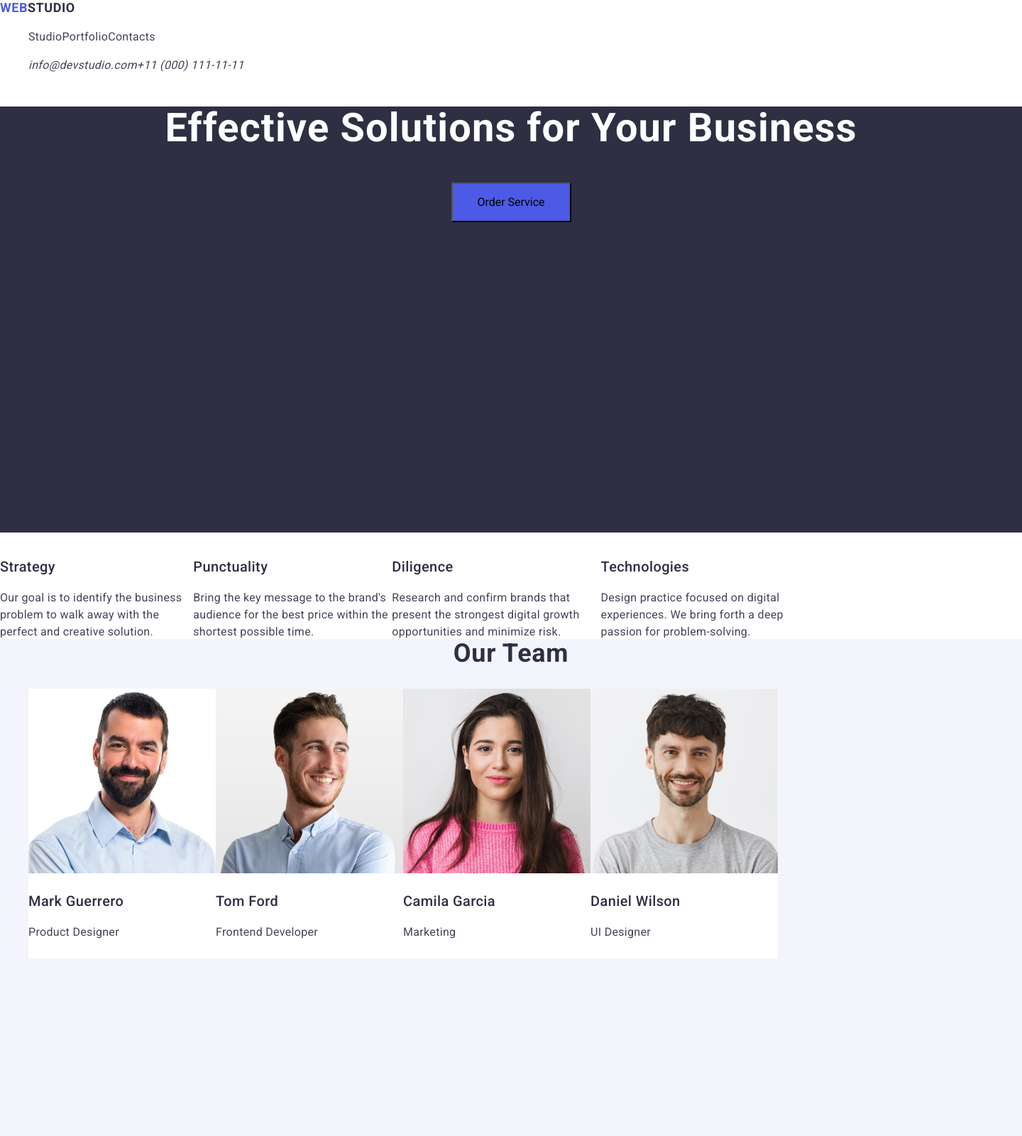
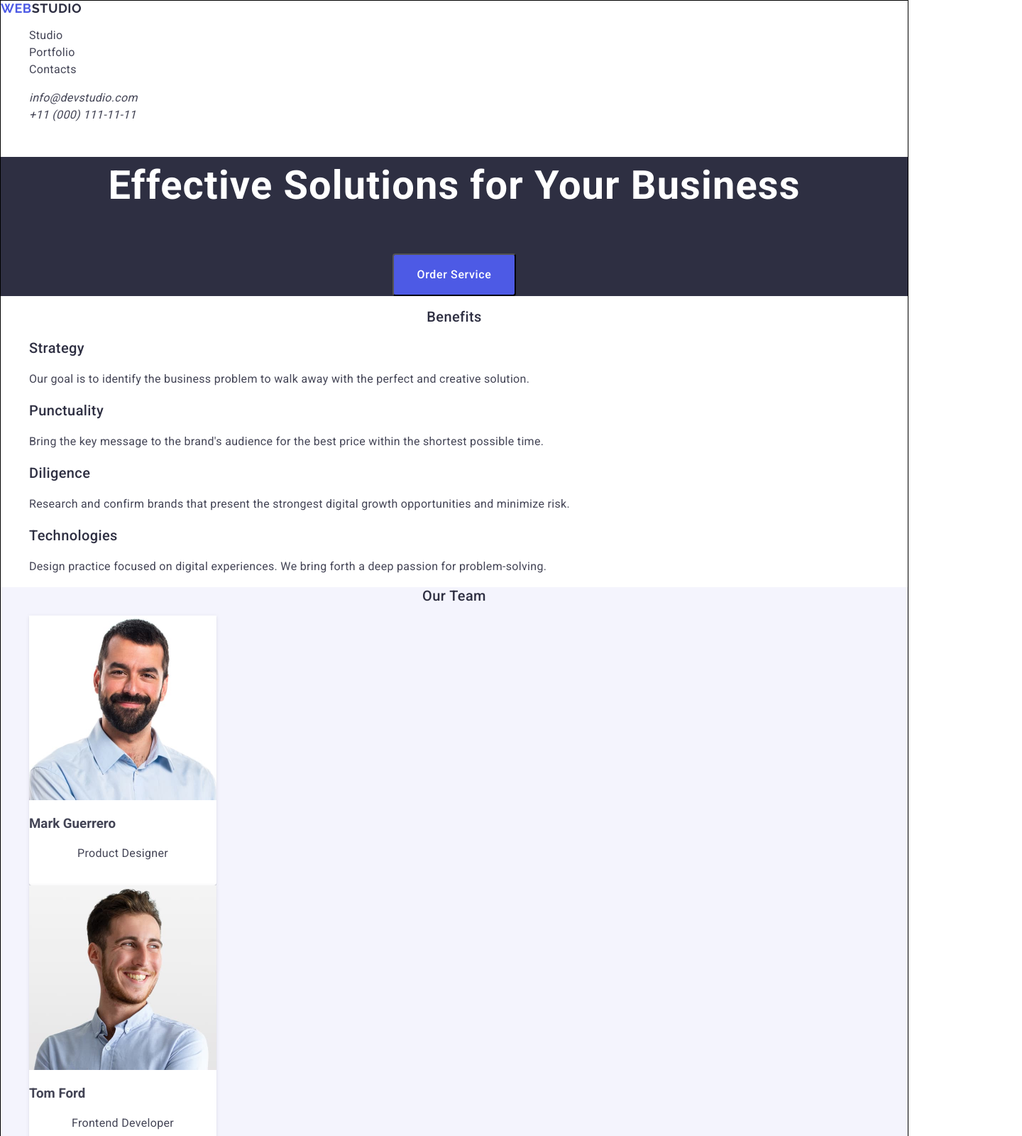
Before and after one commit to ValeriiaDemidova/goit-markup-hw-06, a plain HTML site: page index.html in a window 1280 px wide. Shown: the top 1600 px of the page at 71% size, 1440 px wide, since content can reach past the window. Drawn offline with nearby package versions, Linux system fonts and the light colour scheme.

Commit message:
first final

```diff
--- a/css/styles.css
+++ b/css/styles.css
@@ -1,30 +1,21 @@
-body {
 
-    margin: 0;
-    font-family: 'Roboto', sans-serif;
-    font-weight: 400;
+body{
+    font-size: 16px;
+   font-family: "Roboto",  sans-serif;
+    margin: 0 auto;
+    background-color: #FFFFFF;
+    padding:0;
+    border: 1px solid #000;
     color: #434455;
-    font-size: 16px;
-    line-height: 24px;
-    letter-spacing: 0.02em;
-    background-color: #fff;
-width: 1440px;
-    height: 3300px;}
 
-    h1, h2, h3{
-        font-family: "Roboto", sans-serif;
+}
+ul{
+    list-style-type: none;
+
 }
 
-    ul{
-        list-style-type: none;
-        display: flex;
-    }
-
-.header{
-background: #fff;}
-
-
 .logo{
+    font-family: "Raleway", sans-serif;
         font-weight: 700;
         font-size: 18px;
         line-height: 1.16667;
@@ -36,8 +27,11 @@ background: #fff;}
 span{
     color: #2e2f42;
 }
+.links {
+    margin-right: 40px;
+}
 
-.links{
+.links-nav {
     font-weight: 400;
     font-size: 16px;
     line-height: 1.5;
@@ -45,12 +39,11 @@ span{
     color: #434455;
     text-decoration: none;
 }
-.links:hover,
-.links:active{
+.links-nav:hover,
+.links-nav:active {
     color: #404bbf;
 }
-
-.contacts{
+.contacts {
     font-weight: 400;
     font-size: 16px;
     line-height: 1.5;
@@ -58,152 +51,112 @@ color: #404bbf;
     color: #434455;
     text-decoration: none;
 }
+
 .contacts:hover,
-.contacts:focus{
+.contacts:focus {
     color: #404bbf;
 }
-/* main  */
 
-/* section one */
 .sec-one{
     background: #2e2f42;
-    width: 1440px;
-        height: 600px;
+
 }
 .sec-one-title{
+
     font-weight: 700;
     font-size: 56px;
     line-height: 1.07143;
     letter-spacing: 0.02em;
     text-align: center;
     color: #fff;
+padding: 10px 50px 20px;
+}
+.button {
+    cursor: pointer;
+    border-radius: 4px;
+    padding: 16px 32px;
+font-weight: 500;
+    font-size: 16px;
+    line-height: 1.5;
+    letter-spacing: 0.04em;
+
+
+color: #fff;
+    background: #4d5ae5;
+    margin: 0 auto;
+    display: block
+}
+
+.button:hover,
+.button:focus {
+    background: #404bbf;
+}
 
 
 
+.sec-title{
+    font-weight: 500;
+        font-size: 20px;
+        line-height: 1.2;
+        letter-spacing: 0.02em;
+        text-transform: capitalize;
+        text-align: center;
+        color: #2e2f42;
+}
+.sec-text-nc{
+    font-weight: 400;
+        font-size: 16px;
+        line-height: 1.5;
+        letter-spacing: 0.02em;
+        color: #434455;
+}
+.sec-text{
 
+        font-weight: 400;
+        font-size: 16px;
+        line-height: 1.5;
+        letter-spacing: 0.02em;
+        color: #434455;
+        text-align: center;
 }
-.button{
-    cursor: pointer;
-
-
-        width: 169px;
-        height: 56px;
-
-        background: #4d5ae5;
-        margin: 0 auto;
-        display:block
-}
-.button:hover,
-.button:focus{
-    background: #404bbf;
-}
-
-/* section two */
-
-
-.sec-two{
-    width: 1128px;
-        height: 104px;
-
-}
-
-.sec-two-title{
-    display: none;
-margin: 0%;
-padding: 0%;
-
-}
-h3{
-
+.list-title-nc{
             font-weight: 500;
                 font-size: 20px;
                 line-height: 1.2;
                 letter-spacing: 0.02em;
                 color: #2e2f42;
 
-
-
             }
 
-
-
-.sec-two-list{
-    list-style-type: none;
-
-    padding: 0;
-
-
-}
-.sec-two-list p{
-            font-weight: 400;
-                font-size: 16px;
-                line-height: 1.5;
+.list-titel{
+        font-weight: 500;
+        font-size: 20px;
+        line-height: 1.2;
         letter-spacing: 0.02em;
-                color: #434455;
-
-}
-/* section three */
-.sec-three-title{
-    font-weight: 700;
-        font-size: 36px;
-        line-height: 1.11111;
-        letter-spacing: 0.02em;
-        text-transform: capitalize;
+        color: #2e2f42;
         text-align: center;
-        color: #2e2f42;
 }
 
 .sec-three{
     background: #f4f4fd;
-width: 1440px;
-height: 732px;
-
 }
-
-.sec-three-box{
-
+.sec-box{
+    box-shadow: 0 2px 1px 0 rgba(46, 47, 66, 0.08), 0 1px 1px 0 rgba(46, 47, 66, 0.16), 0 1px 6px 0 rgba(46, 47, 66, 0.08);
+        background: #fff;
         padding: 0px 0px 32px 0px;
+        border-radius: 0 0 4px 4px;
         width: 264px;
             height: 380px;
-
-            background: #fff;
-
 }
-/* section four */
-
-.sec-four{
-width: 1128px;
-    height: 1000px;
-}
-.sec-four-title{
-    font-weight: 700;
-        font-size: 36px;
-        line-height: 1.11111;
-        letter-spacing: 0.02em;
-        text-transform: capitalize;
-        text-align: center;
-        color: #2e2f42;
-}
-
-.sec-four-box{
-    background: #fff;
+.sec-card{
     width: 360px;
         height: 420px;
+        background: #fff;
+        box-shadow: 0 2px 1px 0 rgba(46, 47, 66, 0.08), 0 1px 1px 0 rgba(46, 47, 66, 0.16), 0 1px 6px 0 rgba(46, 47, 66, 0.08);
 }
-/* footer */
 .footer{
-    width: 1440px;
-        height: 312px;
     background: #2e2f42;
 }
 .footer span{
     color: #f4f4fd;
 }
-.footer-text{
-
-        font-weight: 400;
-        font-size: 16px;
-        line-height: 1.5;
-        letter-spacing: 0.02em;
-        color: #f4f4fd;
-}
--- a/index.html
+++ b/index.html
@@ -19,19 +19,25 @@
   </head>
 
   <body>
-    <header class="header">
-      <nav class="nav">
+    <header>
+      <nav>
         <a class="logo" href="./index.html">Web<span>Studio</span></a>
 
-        <ul class="nav-menu">
-          <li><a class="links" href="" target="_blank">Studio</a></li>
-          <li><a class="links" href="" target="_blank">Portfolio</a></li>
-          <li><a class="links" href="" target="_blank">Contacts</a></li>
+        <ul>
+          <li class="links">
+            <a class="links-nav" href="" target="_blank">Studio</a>
+          </li>
+          <li class="links">
+            <a class="links-nav" href="" target="_blank">Portfolio</a>
+          </li>
+          <li class="links">
+            <a class="links-nav" href="" target="_blank">Contacts</a>
+          </li>
         </ul>
       </nav>
 
-      <address class="address">
-        <ul class="nav-menu">
+      <address>
+        <ul>
           <li>
             <a class="contacts" href="mailto:info@devstudio.com"
               >info@devstudio.com</a
@@ -50,33 +56,33 @@
         <button class="button" type="button">Order Service</button>
       </section>
 
-      <section class="sec-two">
-        <h2 class="sec-two-title">Benefits</h2>
-        <ul class="sec-two-list">
+      <section>
+        <h2 class="sec-title">Benefits</h2>
+        <ul>
           <li>
-            <h3>Strategy</h3>
-            <p class="sec-two-text">
+            <h3 class="list-title-nc">Strategy</h3>
+            <p class="sec-text-nc">
               Our goal is to identify the business problem to walk away with the
               perfect and creative solution.
             </p>
           </li>
           <li>
-            <h3>Punctuality</h3>
-            <p class="sec-two-text">
+            <h3 class="list-title-nc">Punctuality</h3>
+            <p class="sec-text-nc">
               Bring the key message to the brand's audience for the best price
               within the shortest possible time.
             </p>
           </li>
           <li>
-            <h3>Diligence</h3>
-            <p class="sec-two-text">
+            <h3 class="list-title-nc">Diligence</h3>
+            <p class="sec-text-nc">
               Research and confirm brands that present the strongest digital
               growth opportunities and minimize risk.
             </p>
           </li>
           <li>
-            <h3>Technologies</h3>
-            <p class="sec-two-text">
+            <h3 class="list-title-nc">Technologies</h3>
+            <p class="sec-text-nc">
               Design practice focused on digital experiences. We bring forth a
               deep passion for problem-solving.
             </p>
@@ -85,99 +91,101 @@
       </section>
 
       <section class="sec-three">
-        <h2 class="sec-three-title">Our Team</h2>
-        <ul class="sec-three-list">
-          <li class="sec-three-box">
+        <h2 class="sec-title">Our Team</h2>
+        <ul>
+          <li class="sec-box">
             <img
               src="./images/foto1.jpg"
               alt="markguerrero"
               width="264"
               height="260"
             />
-            <h3>Mark Guerrero</h3>
-            <p>Product Designer</p>
+            <h3 class="list-title">Mark Guerrero</h3>
+            <p class="sec-text">Product Designer</p>
           </li>
-          <li class="sec-three-box">
+          <li class="sec-box">
             <img
               src="./images/foto2.jpg"
               alt="tomford"
               width="264"
               height="260"
             />
-            <h3>Tom Ford</h3>
-            <p>Frontend Developer</p>
+            <h3 class="list-title">Tom Ford</h3>
+            <p class="sec-text">Frontend Developer</p>
           </li>
-          <li class="sec-three-box">
+          <li class="sec-box">
             <img
               src="./images/foto3.jpg"
               alt="camilagarcia"
               width="264"
               height="260"
             />
-            <h3>Camila Garcia</h3>
-            <p>Marketing</p>
+            <h3 class="list-title">Camila Garcia</h3>
+            <p class="sec-text">Marketing</p>
           </li>
-          <li class="sec-three-box">
+          <li class="sec-box">
             <img
               src="./images/foto4.jpg"
               alt="danielwilson"
               width="264"
               height="260"
             />
-            <h3>Daniel Wilson</h3>
-            <p>UI Designer</p>
+            <h3 class="list-title">Daniel Wilson</h3>
+            <p class="sec-text">UI Designer</p>
           </li>
         </ul>
       </section>
+
       <section class="sec-four">
-        <h2 class="sec-four-title">Our Portfolio</h2>
-        <ul class="sec-four-list">
-          <li class="sec-four-box">
+        <h2 class="sec-title">Our Portfolio</h2>
+        <ul>
+          <li class="sec-card">
             <img
               src="./img/img1.jpg"
               alt="bankingapp"
               width="360"
               height="300"
             />
-            <h3>Banking App</h3>
-            <p>App</p>
+            <h3 class="list-title-nc">Banking App</h3>
+            <p class="sec-text-nc">App</p>
           </li>
-          <li class="sec-four-box">
+          <li class="sec-card">
             <img src="./img/img2.jpg" alt="payment" width="360" height="300" />
-            <h3>Cashless Payment</h3>
-            <p>Marketing</p>
+            <h3 class="list-title-nc">Cashless Payment</h3>
+            <p class="sec-text-nc">Marketing</p>
           </li>
-          <li class="sec-four-box">
+          <li class="sec-card">
             <img
               src="./img/img3.jpg"
               alt="meditationapp"
               width="360"
               height="300"
             />
-            <h3>Meditation App</h3>
-            <p>App</p>
+            <h3 class="list-title-nc">Meditation App</h3>
+            <p class="sec-text-nc">App</p>
           </li>
         </ul>
-        <ul class="sec-four-list">
-          <li class="sec-four-box">
+        <ul>
+          <li class="sec-card">
             <img src="./img/img4.jpg" alt="taxi" width="360" height="300" />
-            <h3>Taxi Service</h3>
-            <p>Marketing</p>
+            <h3 class="list-title-nc">Taxi Service</h3>
+            <p class="sec-text-nc">Marketing</p>
           </li>
-          <li class="sec-four-box">
+
+          <li class="sec-card">
             <img
               src="./img/img5.jpg"
               alt="screenillustrations"
               width="360"
               height="300"
             />
-            <h3>Screen Illustrations</h3>
-            <p>Design</p>
+            <h3 class="list-title-nc">Screen Illustrations</h3>
+            <p class="sec-text-nc">Design</p>
           </li>
-          <li class="sec-four-box">
+          <li class="sec-card">
             <img src="./img/img6.jpg" alt="girl" width="360" height="300" />
-            <h3>Online Courses</h3>
-            <p>Marketing</p>
+            <h3 class="list-title-nc">Online Courses</h3>
+            <p class="sec-text-nc">Marketing</p>
           </li>
         </ul>
       </section>
@@ -185,9 +193,11 @@
 
     <footer class="footer">
       <a class="logo" href="./index.html">Web<span>Studio</span></a>
-      <p class="footer-text">
-        Increase the flow of customers and sales for your business with digital
-        marketing & growth solutions.
+      <p class="sec-text-nc">
+        <span>
+          Increase the flow of customers and sales for your business with
+          digital marketing & growth solutions.</span
+        >
       </p>
     </footer>
   </body>
```
Lines whose indentation alone changed are shown as unchanged.
